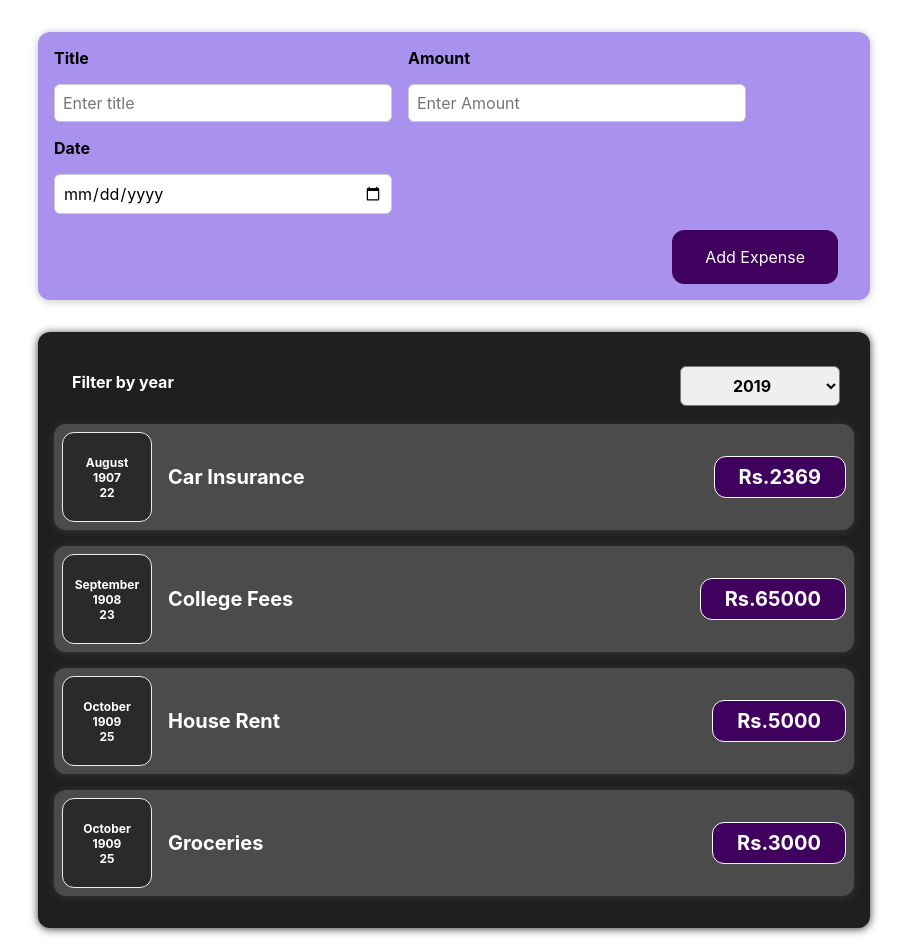
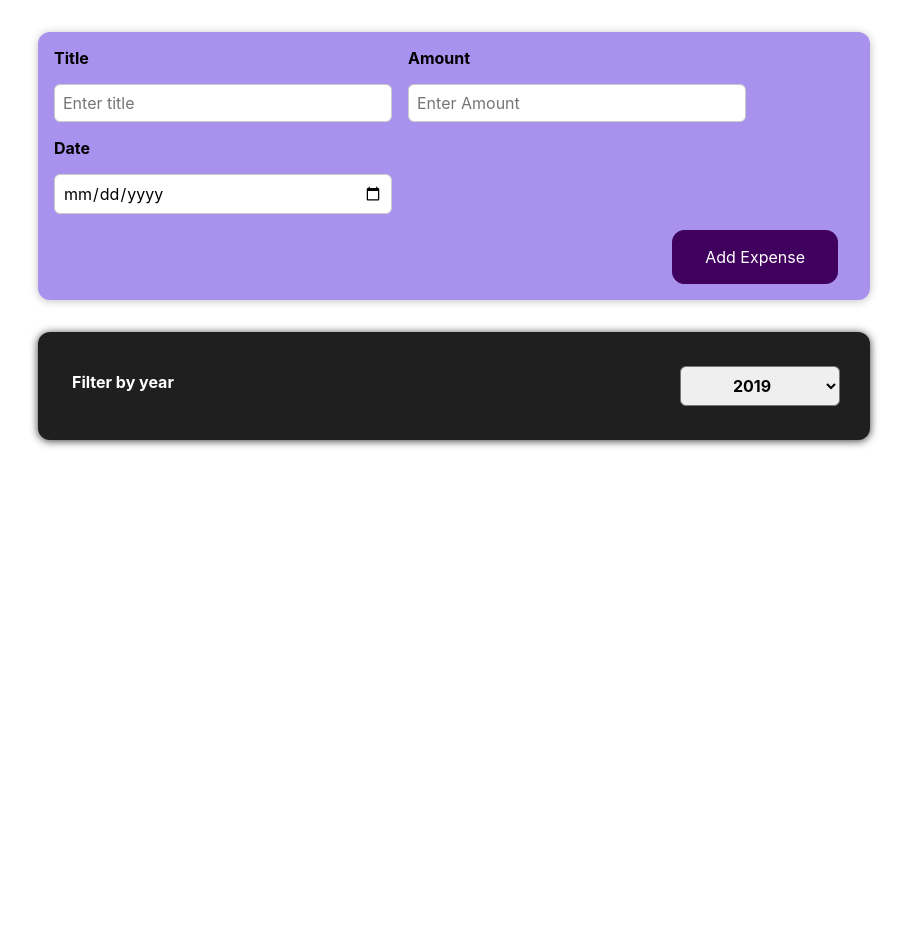
Before and after one commit to Akash007670/ExpenseTracker, a React (Create React App) app: page / in a window 1280 px wide. Shown: the top 952 px of the page, without its empty margins (186-1093 px from the left). After the commit the page ends 800 px from the top, so only its background shows below. Built offline with nearby package versions, Linux system fonts and the light colour scheme.

Commit message:
updated expense handler

```diff
--- a/src/App.js
+++ b/src/App.js
@@ -1,19 +1,17 @@
-import React from 'react';
+import React,{useState} from 'react';
 import './App.css';
 import Expenses from './components/Expenses/Expenses';
 import NewExpense from './components/NewExpense/NewExpense';
 
 function App() {
-  const expenses = [
-    {title : "Car Insurance" , amount : 2369 , date : new Date(2,2,2001)},
-    {title : "College Fees" , amount : 65000 , date : new Date(3,3,2003)},
-    {title : "House Rent" , amount : 5000 , date : new Date(4,4,2004)},
-    {title : "Groceries " , amount : 3000 , date : new Date(4,4,2004)}
-  ];
+  const dummy_expenses = [];
+
+  const [expenses , setExpenses ] = useState(dummy_expenses);
 
   const addExpenseHandler = (expense) => {
-    console.log('In App.js');
-    console.log(expense);
+    setExpenses((prevExpenses) => {
+      return [expense ,...prevExpenses];
+    })
   }
 
   return (
```
